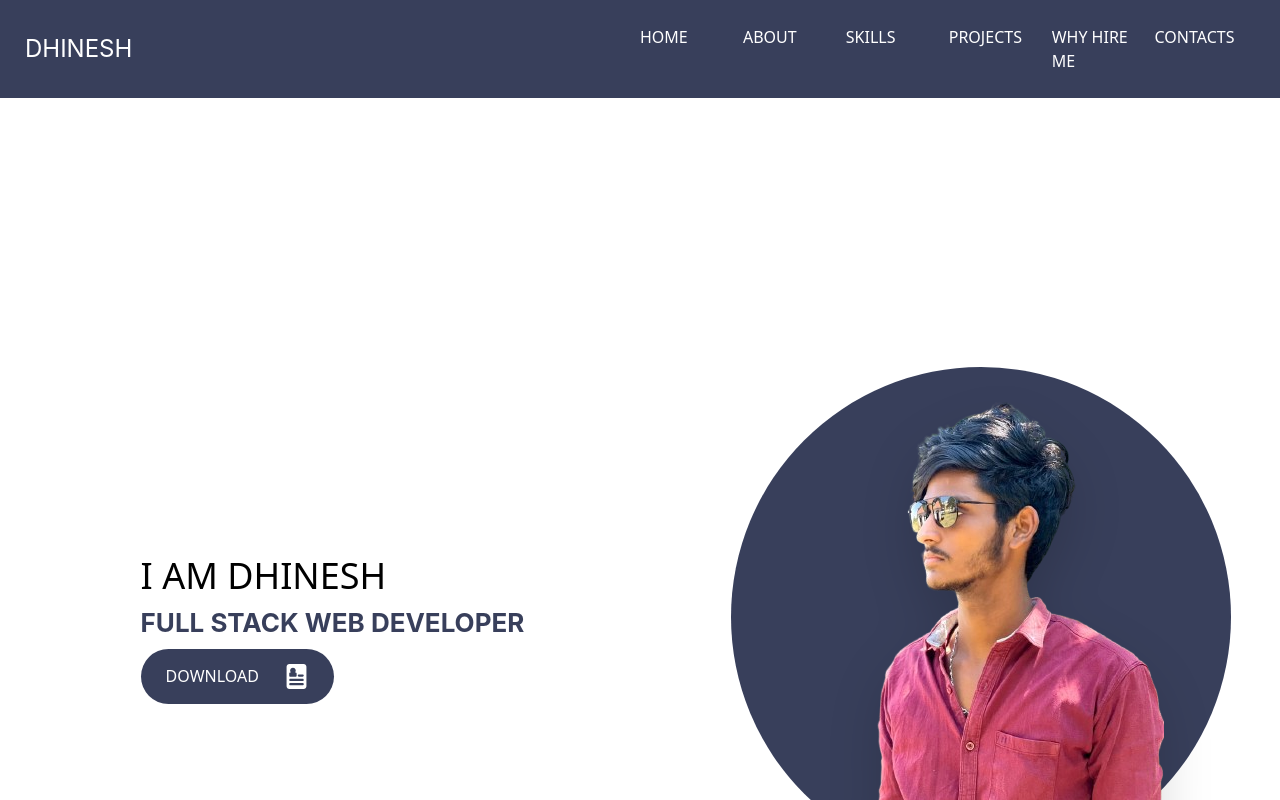
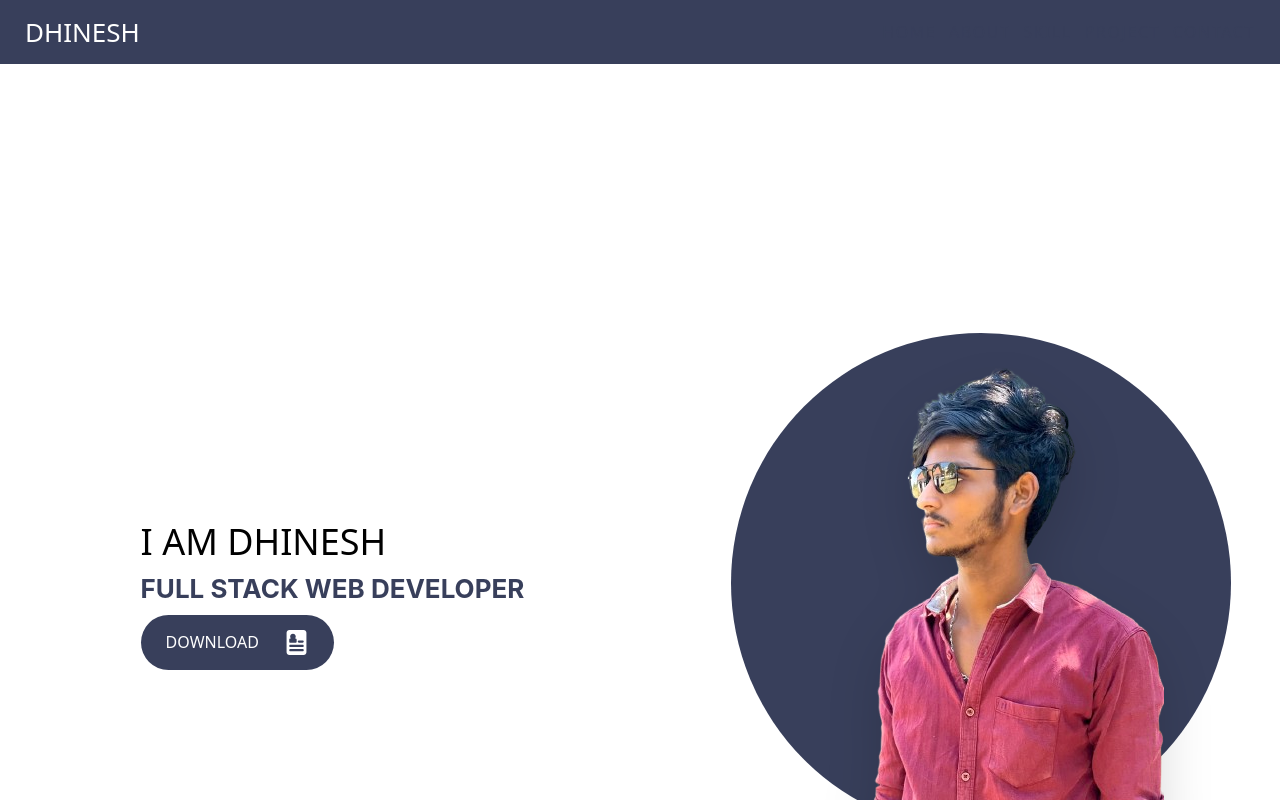
Before and after one commit to dhinesh20022806/portfoilo, a React (Vite) app: page / in a window 1280 px wide. Shown: the top 800 px of the page. Built offline with nearby package versions, Linux system fonts and the light colour scheme; a web font is replaced by a local one.

Commit message:
build navbar

```diff
--- a/src/components/Navbar.jsx
+++ b/src/components/Navbar.jsx
@@ -1,45 +1,39 @@
-import { useState, useEffect } from "react";
-
+import { useState } from "react";
 const Navbar = () => {
   const [isOpen, setOpen] = useState(false);
-
-  const handleToggle = () => {
+  const NavToggle = () => {
     setOpen((prev) => !prev);
   };
-
+  const navClassBtn = ` before:rounded cursor-pointer  before:content-[''] text-primary before:absolute before:top-0 before:bottom-0 before:left-0 before:right-0  before:border-b-4 before:border-primary before:scale-0 before:transition-transform before:duration-300 before:ease-in-out before:origin-bottom-left before:hover:scale-100 relative uppercase pb-1 tracking-widest`;
+  const toggleMainBtn = `lg:hidden flex flex-col items-center gap-5 justify-center   transition-transform origin-top  duration-300 ease-linear`;
   return (
-    <nav
-      className={` uppercase  bg-primary p-10 text-white text-[1.6rem]  top-0 `}
-    >
-      <div className="grid grid-cols-2 items-center  ">
-        <p className="uppercase text-[2.4rem] font-sf-pro-display animate-flicker  shadow-[0px 0px 105px 45px rgba(180,214,212,0.9)] inline-block ">
-          dhinesh
+    <nav className="text-[1.6rem] text-white">
+      <div className=" flex justify-between px-10 py-5  bg-primary items-center ">
+        <div>
+          <p className="uppercase text-[2.6rem] ">
+            Dhinesh
           </p>
-
-        <ul className="lg:grid lg:grid-cols-6   lg:gap-1 hidden">
+        </div>
+        <div>
+          <ul className="lg:flex gap-5 hidden  ">
             <li>
-            <a href="#home">Home</a>
+              <a className={navClassBtn}>home</a>
             </li>
             <li>
-            <a href="#about">About</a>
+              <a className={navClassBtn}>About</a>
             </li>
             <li>
-            <a href="#skill">Skills</a>
+              <a className={navClassBtn}>Skill</a>
             </li>
             <li>
-            <a href="#project">Projects</a>
+              <a className={navClassBtn}>Project</a>
             </li>
             <li>
-            <a href="#whyhireme">Why hire me</a>
-          </li>
-          <li>
-            <a href="#contacts">contacts</a>
+              <a className={navClassBtn}>Contact</a>
             </li>
           </ul>
 
-        {/* mobile */}
-        <div className="lg:hidden col-start-5 col-end-6   ">
-          <button onClick={handleToggle}>
+          <button onClick={NavToggle} className="lg:hidden">
             {!isOpen ? (
               <svg
                 xmlns="http://www.w3.org/2000/svg"
@@ -47,7 +41,7 @@ const Navbar = () => {
                 viewBox="0 0 24 24"
                 strokeWidth={1.5}
                 stroke="currentColor"
-                className="size-16"
+                className="size-16 "
               >
                 <path
                   strokeLinecap="round"
@@ -60,9 +54,9 @@ const Navbar = () => {
                 xmlns="http://www.w3.org/2000/svg"
                 fill="none"
                 viewBox="0 0 24 24"
-                strokeWidth={1.5}
+                strokeWidth={"1.5"}
                 stroke="currentColor"
-                className="size-16"
+                className="size-16  "
               >
                 <path
                   strokeLinecap="round"
@@ -73,32 +67,28 @@ const Navbar = () => {
             )}
           </button>
         </div>
-
+      </div>
       <ul
-          className={`${
-            isOpen ? "scale-100" : "scale-0 hidden"
-          }   grid text-[2rem] text-center transition transform  col-span-3 justify-center lg:hidden  `}
+        className={`${toggleMainBtn} my-10 font-semibold font-sf-pro-text  ${
+          isOpen ? "scale-100" : "scale-0 hidden "
+        }`}
       >
         <li>
-            <a href="#home">Home</a>
+          <a className={navClassBtn}>home</a>
         </li>
         <li>
-            <a href="#about">About</a>
+          <a className={navClassBtn}>About</a>
         </li>
         <li>
-            <a href="#skill">Skills</a>
+          <a className={navClassBtn}>Skill</a>
         </li>
         <li>
-            <a href="#projects">Projects</a>
+          <a className={navClassBtn}>Project</a>
         </li>
         <li>
-            <a href="#whyhireme">Why hire me</a>
-          </li>
-          <li>
-            <a href="#contacts">contacts</a>
+          <a className={navClassBtn}>Contact</a>
         </li>
       </ul>
-      </div>
     </nav>
   );
 };
```
Lines whose indentation alone changed are shown as unchanged.
